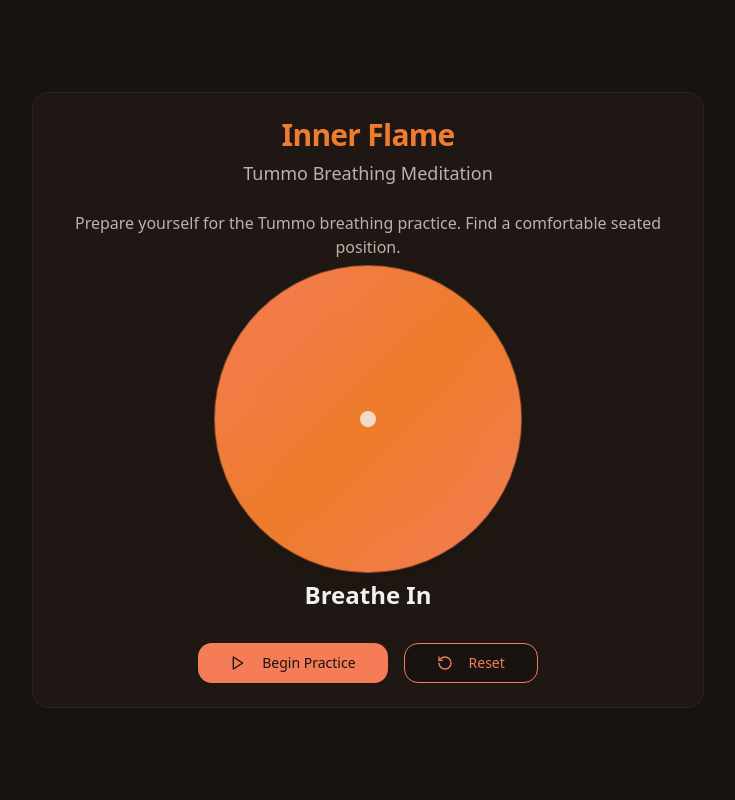
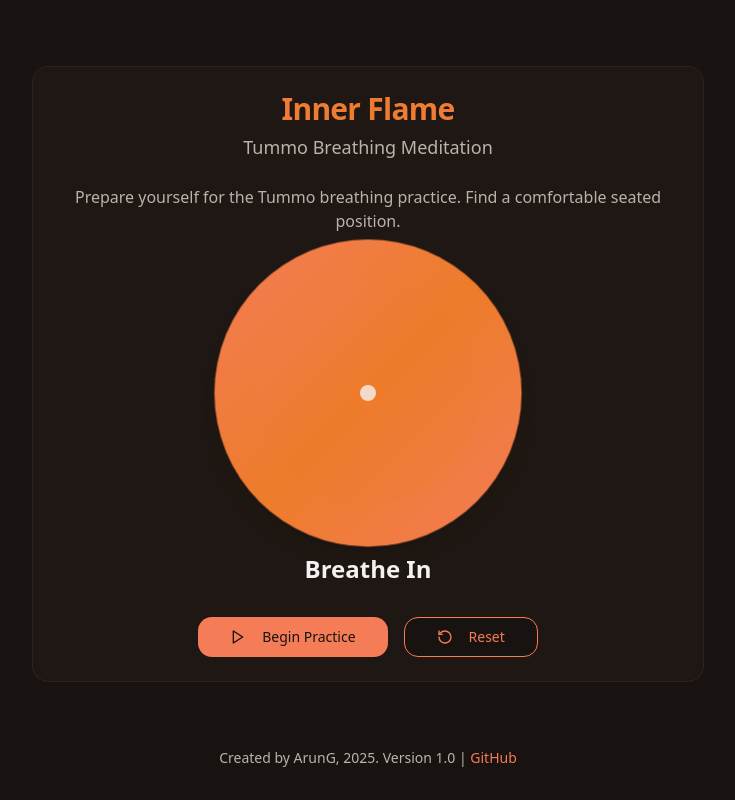
Before and after one commit to theuxfactor/InnerFlame, a React (Vite) app: page / in a window 1280 px wide. Shown: the whole page, without its empty margins (272-1007 px from the left). Built offline with nearby package versions, Linux system fonts and the light colour scheme.

Commit message:
Add footer with copyright and GitHub link

```diff
--- a/src/pages/Index.tsx
+++ b/src/pages/Index.tsx
@@ -2,10 +2,26 @@ import { TummoTimer } from "@/components/TummoTimer";
 
 const Index = () => {
   return (
-    <div className="min-h-screen bg-gradient-to-br from-background via-background to-background flex items-center justify-center p-4">
-      <div className="w-full max-w-4xl">
-        <TummoTimer />
+    <div className="min-h-screen bg-gradient-to-br from-background via-background to-background flex flex-col justify-between p-4">
+      <div className="flex-grow flex items-center justify-center">
+        <div className="w-full max-w-4xl">
+          <TummoTimer />
+        </div>
       </div>
+
+      <footer className="w-full text-center py-4 text-sm text-muted-foreground mt-auto">
+        <p>
+          Created by ArunG, 2025. Version 1.0 | {" "}
+          <a
+            href="https://github.com/theuxfactor/InnerFlame/"
+            target="_blank"
+            rel="noopener noreferrer"
+            className="text-primary hover:underline"
+          >
+            GitHub
+          </a>
+        </p>
+      </footer>
     </div>
   );
 };
```
